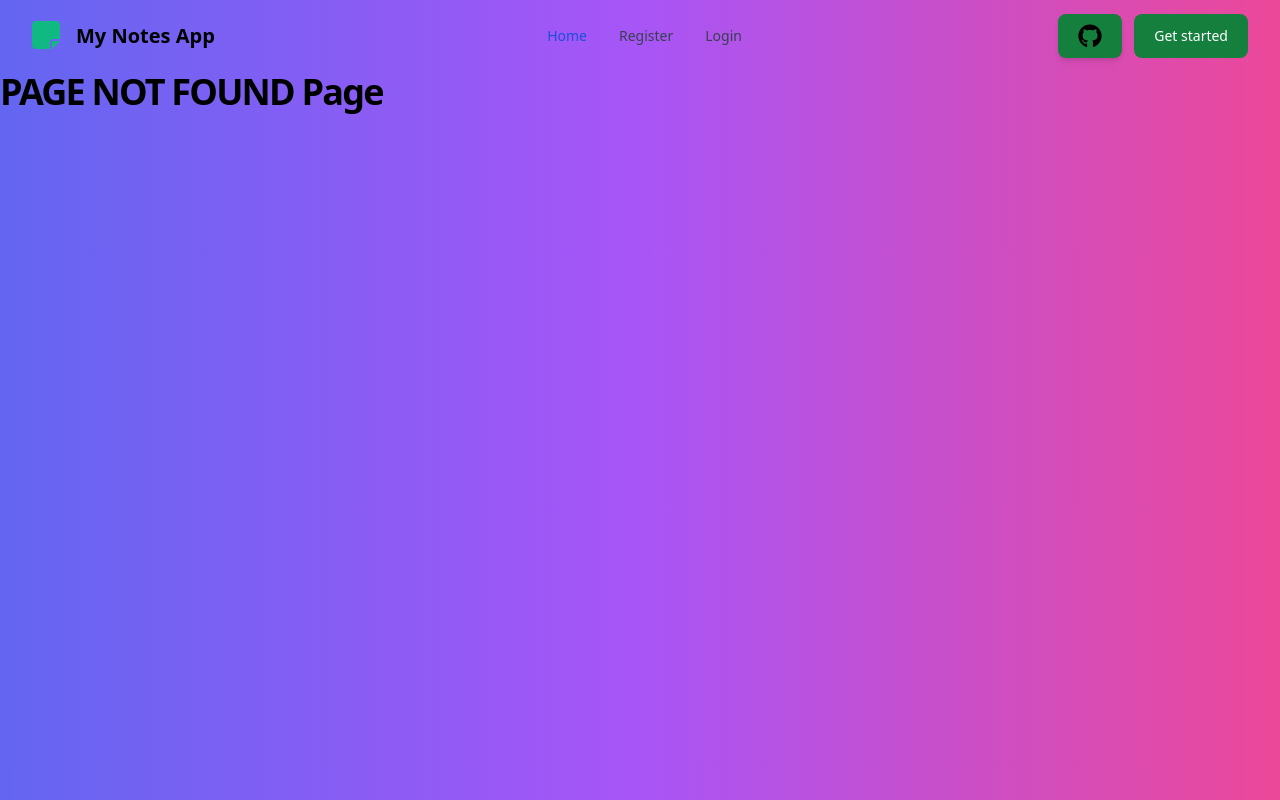
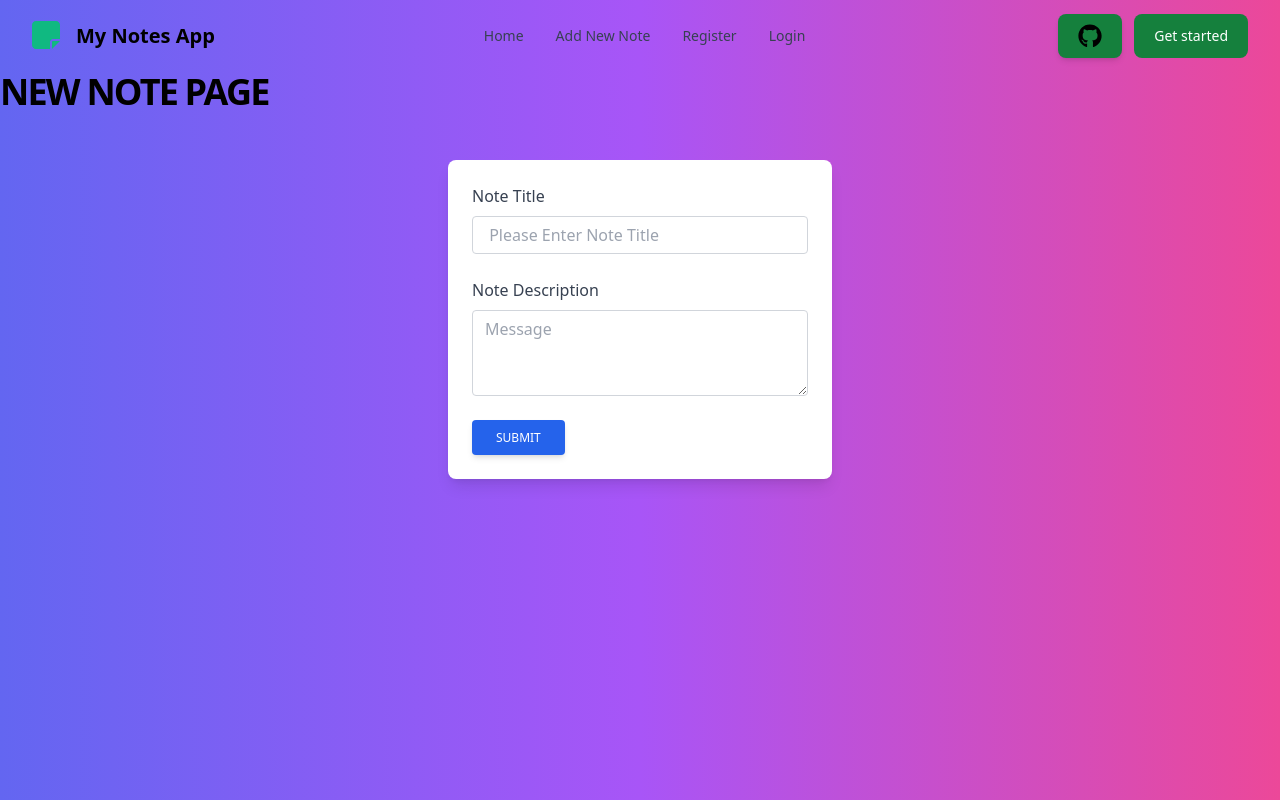
Before and after one commit to Shailesh-1710/Notes-App, a React (Create React App) app in the folder client/: page /new in a window 1280 px wide. Before the commit this address had no page. Built offline with nearby package versions, Linux system fonts and the light colour scheme.

Commit message:
Adding new note Componet developed

```diff
--- a/client/src/App.js
+++ b/client/src/App.js
@@ -4,6 +4,7 @@ import Home from "./Pages/Home";
 import Login from "./Pages/Login";
 import Register from "./Pages/Register";
 import NotFound from "./Pages/NotFound";
+import AddNewNote from "./Pages/AddNewNote";
 import Navbar from "./Pages/Navbar";
 
 function App() {
@@ -13,6 +14,7 @@ function App() {
         <Navbar />
         <Routes>
           <Route path="/" element={<Home />} />
+          <Route path="/new" element={<AddNewNote />} />
           <Route path="/login" element={<Login />} />
           <Route path="/register" element={<Register />} />
           <Route path="*" element={<NotFound />} />
--- /dev/null
+++ b/client/src/Pages/AddNewNote.js
@@ -0,0 +1,79 @@
+import React, { useState } from "react";
+var axios = require("axios");
+
+export default function AddNewNote() {
+  const [titleInput, setTitleInput] = useState("");
+  const [descriptionInput, setDescriptionInput] = useState("");
+
+  async function handleSubmit(event) {
+    console.log("handleSubmit FUNC EXECUTED");
+    event.preventDefault(); //
+
+    console.log("TITLE 👉️", titleInput);
+    console.log("Description  👉️", descriptionInput);
+    const noteData = {
+      title: titleInput,
+      description: descriptionInput,
+    };
+    await axios.post("http://localhost:5000/", noteData);
+
+    setTitleInput("");
+    setDescriptionInput("");
+  }
+
+  return (
+    <div>
+      <h1>NEW NOTE PAGE</h1>
+      <div className="grid place-items-center m-12 ">
+        <div class="block p-6 rounded-lg shadow-lg w-2/4 bg-white max-w-sm">
+          <form onSubmit={handleSubmit}>
+            <div class="form-group mb-6">
+              <label
+                for="titleInputfield"
+                class="form-label inline-block mb-2 text-gray-700"
+              >
+                Note Title
+              </label>
+              <input
+                required={true}
+                value={titleInput}
+                type="text"
+                class="form-control block w-full px-3 py-1.5 text-base font-normal text-gray-700 bg-white bg-clip-padding border border-solid border-gray-300 rounded transition ease-in-out m-0 focus:text-gray-700 focus:bg-white focus:border-blue-600 focus:outline-none"
+                id="titleInputfield"
+                placeholder=" Please Enter Note Title"
+                onChange={(event) => setTitleInput(event.target.value)}
+              />
+            </div>
+            <div class="form-group mb-6">
+              <label
+                for="descriptionInputField"
+                class="form-label inline-block mb-2 text-gray-700"
+              >
+                Note Description
+              </label>
+              <textarea
+                value={descriptionInput}
+                required={true}
+                class="form-control block w-full px-3 py-1.5 text-base font-normal text-gray-700 bg-white bg-clip-padding
+                        border border-solid border-gray-300 rounded transition ease-in-out m-0 focus:text-gray-700 focus:bg-white focus:border-blue-600 focus:outline-none"
+                id="descriptionInputField"
+                rows="3"
+                placeholder="Message"
+                onChange={(event) => setDescriptionInput(event.target.value)}
+              ></textarea>
+            </div>
+            <div class="form-group form-check mb-6"></div>
+            <button
+              type="submit"
+              class="px-6 py-2.5 bg-blue-600 text-white font-medium text-xs leading-tight uppercase rounded shadow-md
+                    hover:bg-blue-700 hover:shadow-lg focus:bg-blue-700 focus:shadow-lg focus:outline-none focus:ring-0
+                    active:bg-blue-800 active:shadow-lg transition duration-150 ease-in-out"
+            >
+              Submit
+            </button>
+          </form>
+        </div>
+      </div>
+    </div>
+  );
+}
--- a/client/src/Pages/Navbar.js
+++ b/client/src/Pages/Navbar.js
@@ -1,7 +1,6 @@
 import React from "react";
 import { FontAwesomeIcon } from "@fortawesome/react-fontawesome";
 import { faNoteSticky } from "@fortawesome/free-solid-svg-icons";
-import { Link } from "react-router-dom";
 
 export default function Navbar() {
   return (
@@ -50,10 +49,17 @@ export default function Navbar() {
               <li>
                 <a
                   href="http://www.localhost:3000/"
-                  class="block py-2 pr-4 pl-3 text-white bg-blue-700 rounded md:bg-transparent md:text-blue-700 md:p-0 dark:text-white"
-                  aria-current="page"
+                  class="block py-2 pr-4 pl-3 text-gray-700 border-b border-gray-100 hover:bg-gray-50 md:hover:bg-transparent md:border-0 md:hover:text-blue-700 md:p-0 md:dark:hover:text-white dark:text-gray-400 dark:hover:bg-gray-700 dark:hover:text-white md:dark:hover:bg-transparent dark:border-gray-700"
                 >
                   Home
+                </a>
+              </li>
+              <li>
+                <a
+                  href="http://www.localhost:3000/new"
+                  class="block py-2 pr-4 pl-3 text-gray-700 border-b border-gray-100 hover:bg-gray-50 md:hover:bg-transparent md:border-0 md:hover:text-blue-700 md:p-0 md:dark:hover:text-white dark:text-gray-400 dark:hover:bg-gray-700 dark:hover:text-white md:dark:hover:bg-transparent dark:border-gray-700"
+                >
+                  Add New Note
                 </a>
               </li>
               <li>
```
